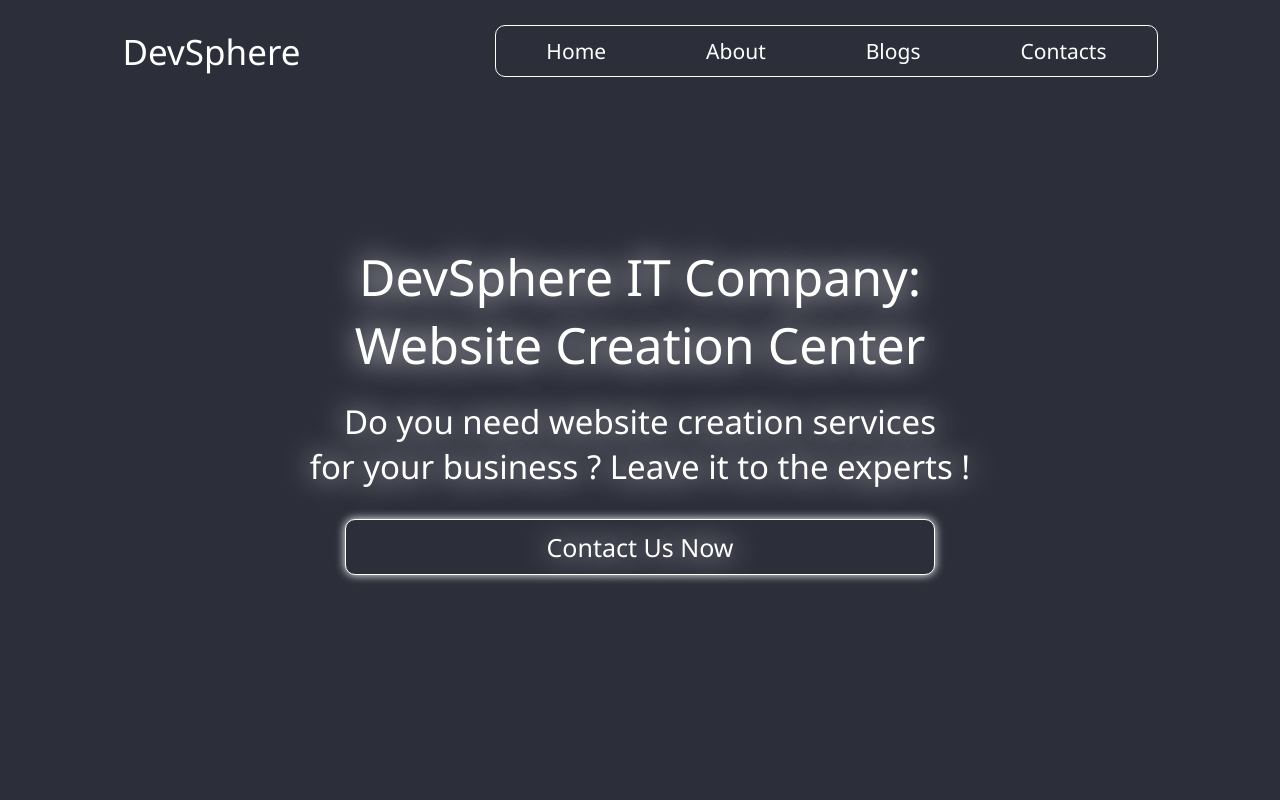
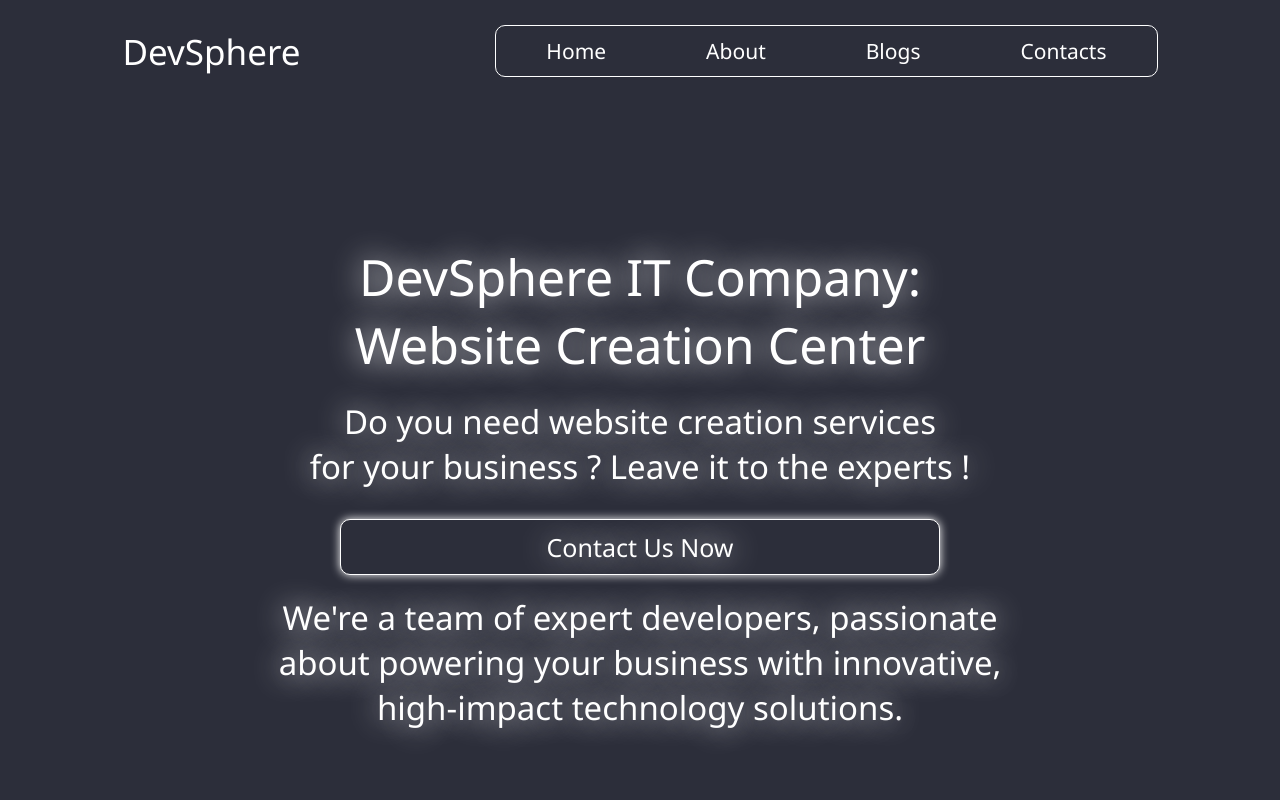
Before and after one commit to JahongirFox/DevSphere-IT-Company, a React (Vite) app: page / in a window 1280 px wide. Shown: the top 800 px of the page. Built offline with nearby package versions, Linux system fonts and the light colour scheme.

Commit message:
BUGs fixed

```diff
--- a/src/Pages/Home/Home1/Home1.css
+++ b/src/Pages/Home/Home1/Home1.css
@@ -38,10 +38,10 @@
     font-weight: 400;
     background-color: #2C2E3A;
     border: 1px solid white;
-    width: 590px;
+    width: 600px;
     padding: 10px;
     border-radius: 10px;
-    font-size: clamp(0px, 5vw, 25px);
+    font-size: clamp(0px, 4vw, 25px);
     font-weight: 300;
     margin-top: 30px;
     text-shadow: 0px 0px 30px white;
@@ -58,3 +58,13 @@
     align-items: center;
     justify-content: center;
 }
+.PPP>p{
+    color: white;
+    font-family: 'Segoe UI', Tahoma, Geneva, Verdana, sans-serif;
+    font-weight: 100;
+    font-size: clamp(0px, 3.8vw, 33px);
+    font-weight: 400;
+    margin-top: 20px;
+    text-shadow: 0px 0px 30px white;
+    text-align: center;
+}
--- a/src/Pages/Home/Home1/Home1.jsx
+++ b/src/Pages/Home/Home1/Home1.jsx
@@ -11,6 +11,9 @@ function Home1() {
                     <div className="Center-btn">
                         <button>Contact Us Now</button>
                     </div>
+                    <div className="PPP">
+                        <p>We're a team of expert developers, passionate <br /> about powering your business with innovative, <br /> high-impact technology solutions.</p>
+                    </div>
                 </div>
             </div>
         </div>
```
